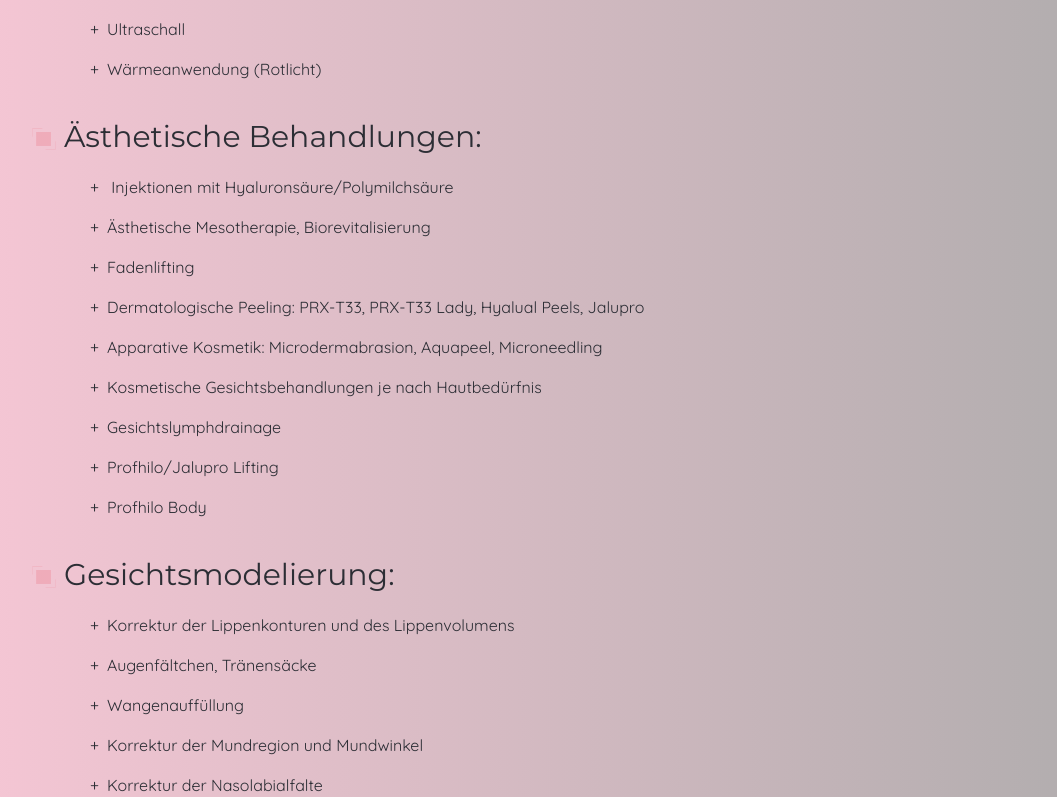
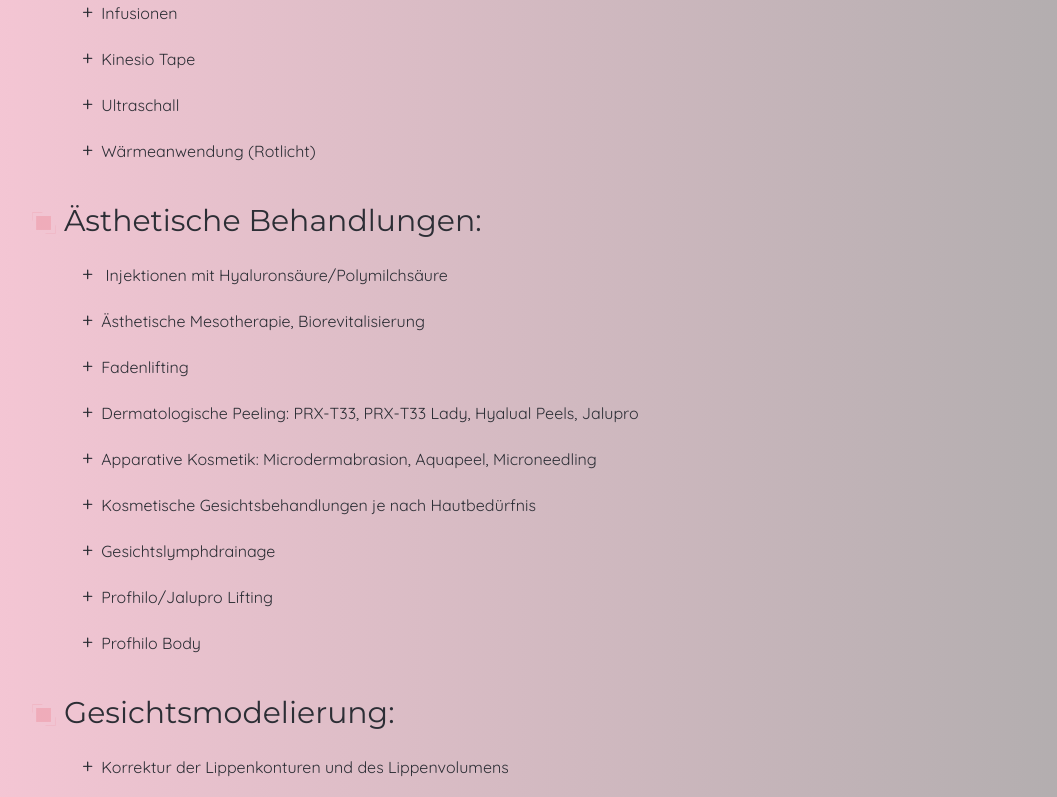
Before and after one commit to LenaMazurenko/praxis, a React (Create React App) app: page /service in a window 1280 px wide. Shown: the part 763-1560 px from the top of the page, without its empty margins (58-1115 px from the left). Built offline with nearby package versions, Linux system fonts and the light colour scheme.

Commit message:
added animate styles for button

```diff
--- a/package.json
+++ b/package.json
@@ -16,6 +16,7 @@
     "react-router-bootstrap": "^0.26.2",
     "react-router-dom": "^6.9.0",
     "react-scripts": "5.0.1",
+    "react-transition-group": "^4.4.5",
     "swiper": "^11.0.7",
     "web-vitals": "^2.1.4"
   },
--- a/src/Pages/Service.js
+++ b/src/Pages/Service.js
@@ -183,21 +183,35 @@
                     <h3 className={s.headersText_withIcon}> Naturheilkunde:</h3>
                     <div className={s.serviseList}>
                         {items_one.map((item, index) => (
-                            <div key={index} className="p-2">
+                            <div key={index} className={`${s.titleText} p-2`}>
                                 <div
                                     onClick={() => toggleItemOne(index)}
                                     style={{ cursor: "pointer" }}
                                 >
-                                    <span className="p-2">
-                                        {activeIndexOne === index ? "-" : "+"}
+                                    <span className="pe-2">
+                                        <span
+                                            className={`${s.icon} ${
+                                                activeIndexOne === index
+                                                    ? s.iconOpen
+                                                    : s.iconClosed
+                                            } `}
+                                        >
+                                            {activeIndexOne === index
+                                                ? "−"
+                                                : "+"}
+                                        </span>
                                     </span>
                                     {item.title}
                                 </div>
-                                {activeIndexOne === index && (
-                                    <div className="m-2">
+                                <div
+                                    className={`${s.content} ${
+                                        activeIndexOne === index
+                                            ? s.contentOpen
+                                            : s.contentClosed
+                                    }`}
+                                >
                                     <small>{item.content}</small>
                                 </div>
-                                )}
                             </div>
                         ))}
                     </div>
@@ -208,21 +222,36 @@
                     </h3>
                     <div className={s.serviseList}>
                         {items_two.map((item, index) => (
-                            <div key={index} className="p-2">
+                            <div key={index}>
                                 <div
+                                    className={`${s.titleText} p-2`}
                                     onClick={() => toggleItemTwo(index)}
                                     style={{ cursor: "pointer" }}
                                 >
-                                    <span className="p-2">
-                                        {activeIndexTwo === index ? "−" : "+"}
+                                    <span className="pe-2">
+                                        <span
+                                            className={`${s.icon} ${
+                                                activeIndexTwo === index
+                                                    ? s.iconOpen
+                                                    : s.iconClosed
+                                            } `}
+                                        >
+                                            {activeIndexTwo === index
+                                                ? "−"
+                                                : "+"}
+                                        </span>
                                     </span>
                                     {item.title}
                                 </div>
-                                {activeIndexTwo === index && (
-                                    <div className="m-2">
+                                <div
+                                    className={` ${s.content} ${
+                                        activeIndexTwo === index
+                                            ? s.contentOpen
+                                            : s.contentClosed
+                                    }`}
+                                >
                                     <small>{item.content}</small>
                                 </div>
-                                )}
                             </div>
                         ))}
                     </div>
@@ -233,21 +262,36 @@
                     </h3>
                     <div className={s.serviseList}>
                         {items_three.map((item, index) => (
-                            <div key={index} className="p-2">
+                            <div key={index}>
                                 <div
+                                    className={`${s.titleText} p-2`}
                                     onClick={() => toggleItemThree(index)}
                                     style={{ cursor: "pointer" }}
                                 >
-                                    <span className="p-2">
-                                        {activeIndexThree === index ? "−" : "+"}
+                                    <span className="pe-2">
+                                        <span
+                                            className={`${s.icon} ${
+                                                activeIndexThree === index
+                                                    ? s.iconOpen
+                                                    : s.iconClosed
+                                            } `}
+                                        >
+                                            {activeIndexThree === index
+                                                ? "−"
+                                                : "+"}
+                                        </span>
                                     </span>
                                     {item.title}
                                 </div>
-                                {activeIndexThree === index && (
-                                    <div className="m-2">
+                                <div
+                                    className={`${s.content} ${
+                                        activeIndexThree === index
+                                            ? s.contentOpen
+                                            : s.contentClosed
+                                    }`}
+                                >
                                     <small>{item.content}</small>
                                 </div>
-                                )}
                             </div>
                         ))}
                     </div>
--- a/src/Pages/home.module.css
+++ b/src/Pages/home.module.css
@@ -338,13 +338,16 @@
 
 /*-----------Reviews---------*/
 .cardReview {
-    height: 500;
-
     border: 1px solid rgb(244, 175, 196, 0.7);
     border-radius: 5px;
     padding: 10px;
     margin-right: 10px;
-    margin-bottom: 10px;
+    margin-bottom: 30px;
+    box-shadow: 0 4px 6px rgba(0, 0, 0, 0.1);
+    transition: box-shadow 0.5s ease;
+}
+.cardReview:hover {
+    box-shadow: 0 6px 10px rgba(0, 0, 0, 0.15);
 }
 .cardHeader {
     margin: 20px auto;
@@ -362,3 +365,41 @@
     font-weight: 700;
     margin-top: 50px;
 }
+
+/*styles for animatedFAQ*/
+.titleText:hover {
+    color: rgb(149, 113, 125);
+}
+
+/* Значок + и - */
+.icon {
+    font-size: 20px;
+    display: inline-block;
+    transition: transform 1s ease;
+}
+
+.iconOpen {
+    transform: rotate(180deg); /* Вращение значка при открытии */
+}
+
+.iconClosed {
+    transform: rotate(0deg); /* Состояние по умолчанию */
+}
+
+/* Контент с плавным открытием */
+.content {
+    overflow: hidden;
+    transition: max-height 1s ease, opacity 1s ease;
+    max-height: 0;
+    opacity: 0;
+}
+
+.contentOpen {
+    max-height: 200px; /* Подстройте под размер контента */
+    opacity: 1;
+}
+
+.contentClosed {
+    max-height: 0;
+    opacity: 0;
+}
```
Also changed, not shown: src/Pages/Home.js (+20 -11 lines), 1 other file (tests, documents, lock files or other folders). Lines whose indentation alone changed are shown as unchanged.
